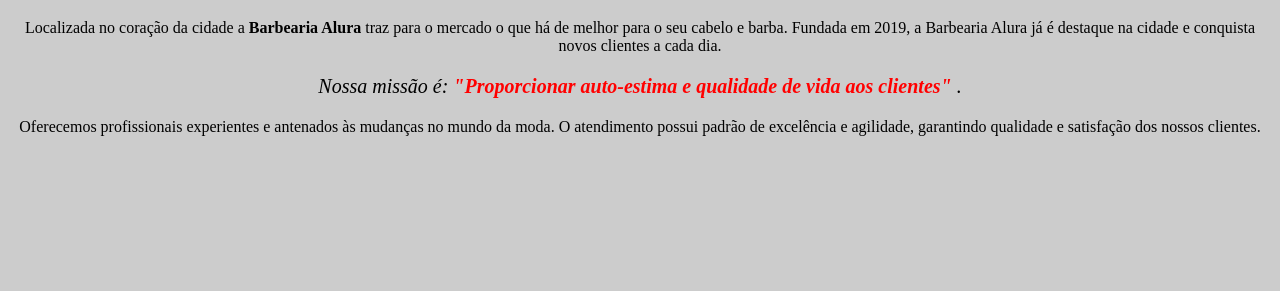
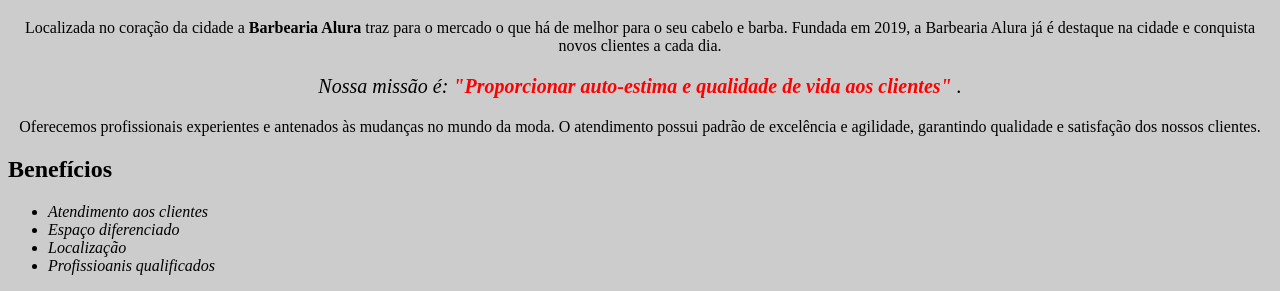
Before and after one commit to Maelton-SI/full-stack-project, a plain HTML site: page HTML5 e CSS3 parte 1 - crie uma página da Web/index.html in a window 1280 px wide. Shown: the part 640-931 px from the top of the page. Before the commit the page ends 800 px from the top, so only its background shows below. Drawn offline with Linux system fonts and the light colour scheme.

Commit message:
<ul>, <li>, class='', font-style

```diff
--- a/HTML5 e CSS3 parte 1 - crie uma página da Web/index.html
+++ b/HTML5 e CSS3 parte 1 - crie uma página da Web/index.html
@@ -22,17 +22,27 @@
 
         <p>Oferecemos profissionais experientes e antenados às mudanças no mundo da moda. O atendimento possui padrão de excelência e agilidade, garantindo qualidade e satisfação dos nossos clientes.</p>
 
+        <h2> Benefícios </h2>
+
+        <ul>
+            <li class="itens"> Atendimento aos clientes </li>
+            <li class="itens"> Espaço diferenciado </li>
+            <li class="itens"> Localização </li>
+            <li class="itens"> Profissioanis qualificados </li>
+        </ul>
+
     </body>
 </html>
 
 <!--
     -> NOVIDADES DO CÓDIGO
 
-    - Parâmetros de dimensões:
-    width: 0px / % /...;
-    height: 0px / % / ...;
-    border: 0px type boder-color;
-    padding / padding-top / padding-bottom / padding-left / padding-right: 0px;
+    <ul> -> Unordered list (Lista não ordenada)
+    <li> -> List item (Item da lista)
+
+    Parâmetro class="" sendo utilizado nas linhas 28 até 31 do arquivo .html, e classe sendo referenciada na linha 24 do arquivo .css.
+
+    font-style: italic; -> determina estilo de fonte como itálica.
 
 
 -->
--- a/HTML5 e CSS3 parte 1 - crie uma página da Web/style.css
+++ b/HTML5 e CSS3 parte 1 - crie uma página da Web/style.css
@@ -21,6 +21,10 @@ p {
     font-size: 20px;
 }
 
+.itens {
+    font-style: italic;
+}
+
 em strong {
     color: red;
 }
```
